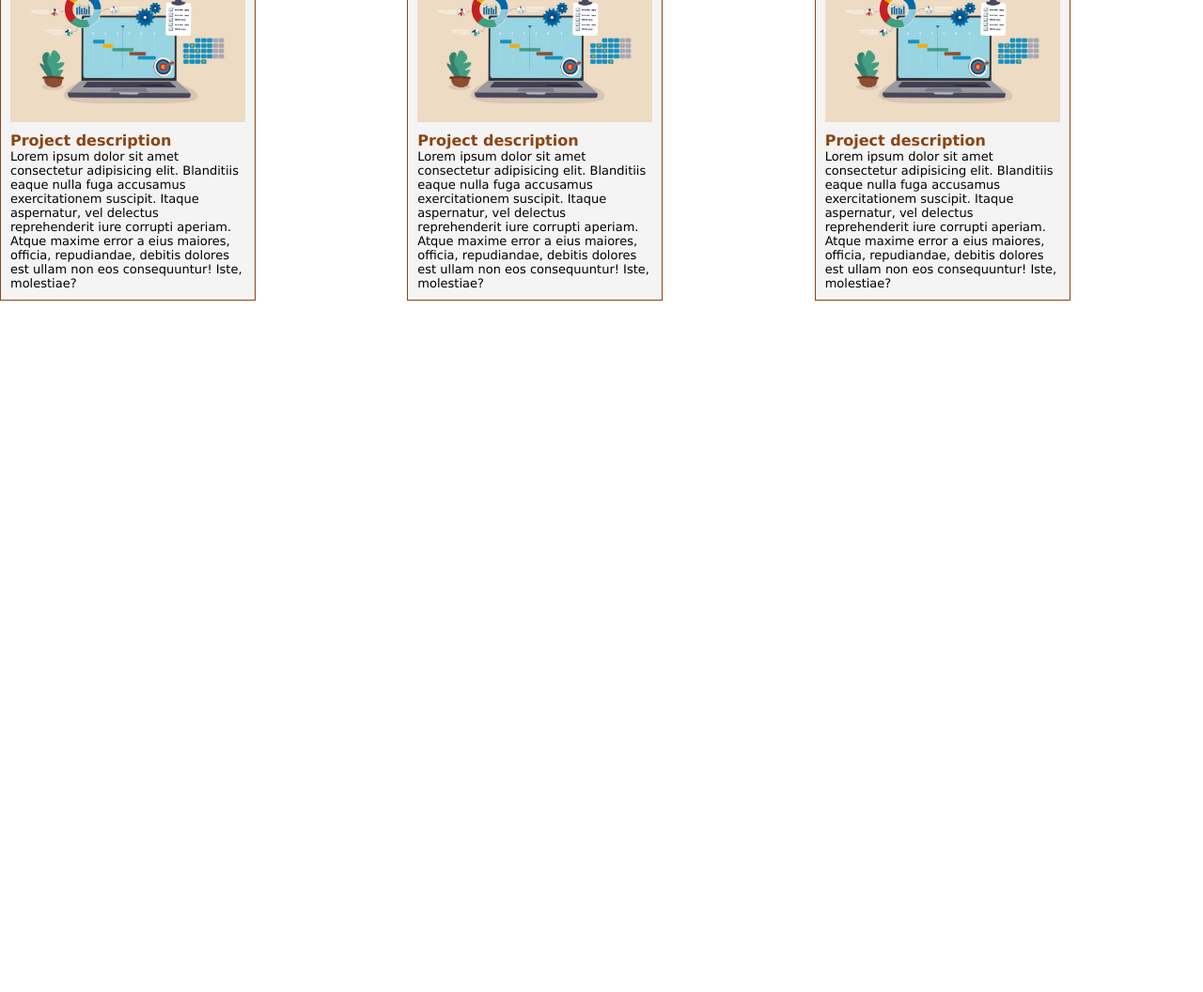
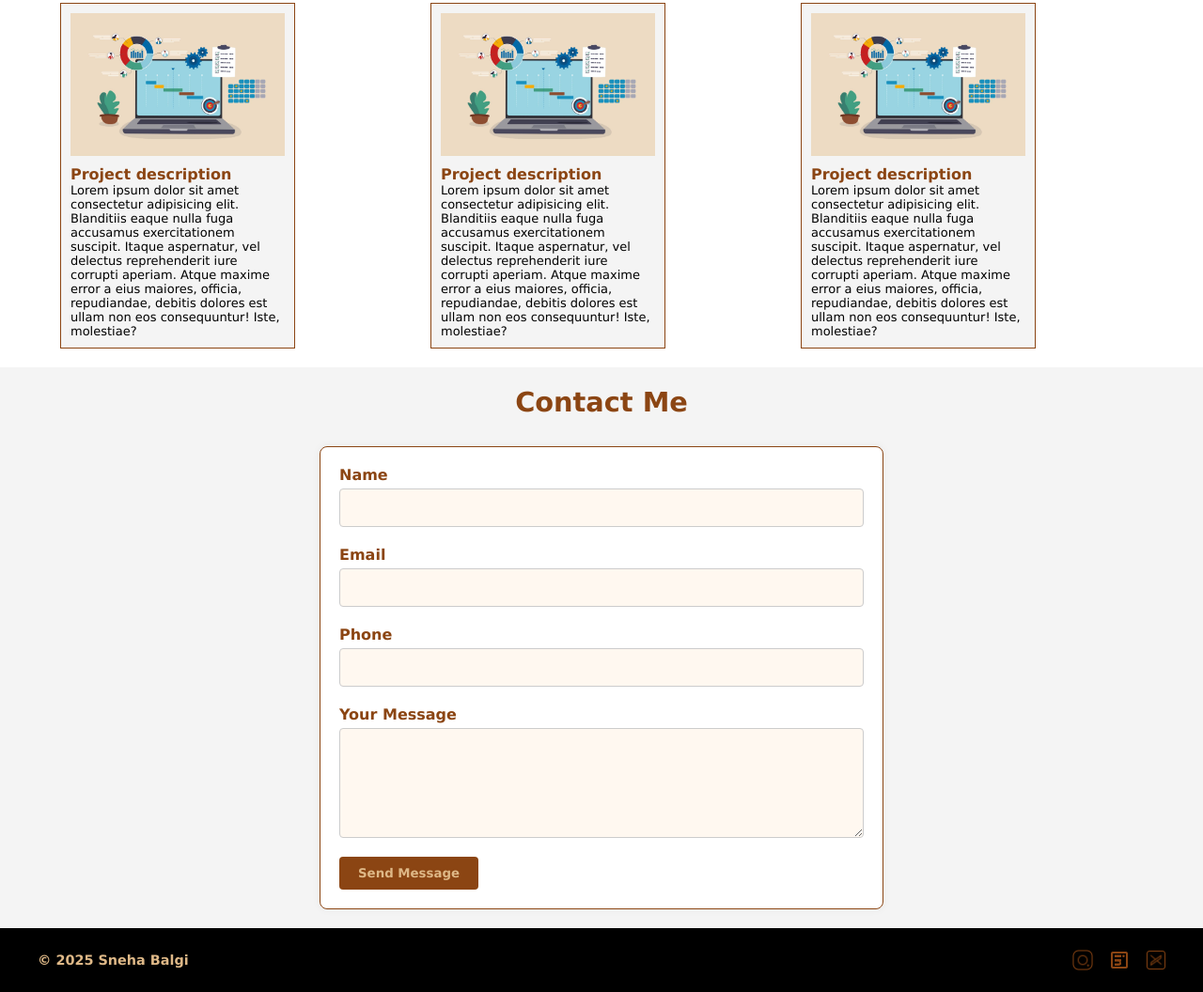
Before and after one commit to snehabounteous/portfolio-website, a plain HTML site: page index.html in a window 1280 px wide. Shown: the part 1733-2789 px from the top of the page at 94% size. Before the commit the page ends 2053 px from the top, so only its background shows below. Drawn offline with Linux system fonts and the light colour scheme.

Commit message:
contact form and footer added

```diff
--- a/index.html
+++ b/index.html
@@ -12,7 +12,7 @@
             <a href="#hero-section">Home</a>
             <a href="#about-section">About</a>
             <a href="#projects-section">Projects</a>
-            <a href="#">Contact Us</a>
+            <a href="#contact-section">Contact Me</a>
         </div>
     </div>
     <section class="hero-section" id="hero-section">
@@ -25,7 +25,7 @@
                 <span class="greetings">Hello</span>
                 <p class="name">I'm Sneha Balgi</p>
             </div>
-            <div class="contact-button">Contact me</div>
+            <div class="contact-button"><a href="#contact-section">Contact me</a></div>
             <div class="social-media-handles">
                 <img class="social-logos" src="assets/instagram.png" alt="">
                 <img class="social-logos" src="assets/linkedin.png" alt="">
@@ -37,7 +37,7 @@
             <img class="profile-photo" src="assets/profile-pic.jpg" alt="">
             <div class="hero-right-content">
                 <p class="hero-right-text">Lorem, ipsum dolor sit amet consectetur adipisicing elit. Quia aut id perferendis odit! Quae adipisci facere voluptatem veniam veritatis. Officia non cum totam exercitationem voluptate quam, tempora voluptatem quia pariatur.</p>
-                <div class="know-more-button">Know More</div>
+                <div class="know-more-button"><a href="#about-section">Know More</a></div>
             </div>
         </div>
     </section>
@@ -50,7 +50,7 @@
     </div>
 </section>
 <section class="projects-section" id="projects-section">
-    <h2>Projects</h1>
+    <h2 class="project-heading">Projects</h1>
     <div class="project-list">
 
         <div class="project-card">
@@ -97,6 +97,44 @@
         </div>
     </div>
 </section>
+<section class="contact-section" id="contact-section">
+    <h2 class="contact-title">Contact Me</h2>
+    <form class="contact-form">
+        <div class="form-group">
+            <label for="name">Name</label>
+            <input type="text" id="name" name="name" required />
+        </div>
+
+        <div class="form-group">
+            <label for="email">Email</label>
+            <input type="email" id="email" name="email" required />
+        </div>
+
+        <div class="form-group">
+            <label for="phone">Phone</label>
+            <input type="tel" id="phone" name="phone" />
+        </div>
+
+        <div class="form-group">
+            <label for="query">Your Message</label>
+            <textarea id="query" name="query" rows="5" required></textarea>
+        </div>
+
+        <button type="submit" class="submit-button">Send Message</button>
+    </form>
+</section>
+<footer class="footer">
+    <div class="footer-content">
+        <div class="footer-left">
+            <p class="footer-name">© 2025 Sneha Balgi</p>
+        </div>
+        <div class="footer-right">
+            <a href="https://www.instagram.com" target="_blank"><img class="footer-icon" src="assets/instagram.png" alt="Instagram"></a>
+            <a href="https://www.linkedin.com" target="_blank"><img class="footer-icon" src="assets/linkedin.png" alt="LinkedIn"></a>
+            <a href="https://www.twitter.com" target="_blank"><img class="footer-icon" src="assets/twitter.png" alt="Twitter"></a>
+        </div>
+    </div>
+</footer>
 
 </body>
 </html>
--- a/style.css
+++ b/style.css
@@ -1,9 +1,17 @@
-*{
+*,
+*::before,
+*::after{
     margin: 0;
     padding: 0;
     font-family: 'Lucida Sans', 'Lucida Sans Regular', 'Lucida Grande', 'Lucida Sans Unicode', Geneva, Verdana, sans-serif;
     scroll-behavior: smooth;
+    box-sizing: border-box;
 }
+html, body {
+    max-width: 100%;
+    overflow-x: hidden;
+}
+
 .navbar{
     position: sticky;
     top: 0;
@@ -82,7 +90,7 @@ a:visited{
 .contact-button{
     border: 1px solid black;
     background-color: saddlebrown;
-    border-radius: 5px;
+    /* border-radius: 5px; */
     color: burlywood;
     padding-inline: 20px;
     padding-block: 5px;
@@ -119,9 +127,11 @@ a:visited{
     flex-direction: column;
     gap:10px
 }
-.project-image{
-    width: 250px;
+.project-card:hover{
+    transform: scale(1.05);
+    border: 2px solid saddlebrown;
 }
+
 .project-title{
     font-weight: 600;
     color: saddlebrown;
@@ -134,9 +144,152 @@ a:visited{
 .project-list{
     display: grid;
     grid-template-columns: repeat(3, 1fr);
+    gap: 30px;
+    width: 90%;
+    justify-self: center;
+}
+.project-heading{
+    font-size: 2em;
+    font-weight: bold;
+    color: saddlebrown;
+    margin-block: 15px;
+    margin-left: 15px;
+}
+.contact-section {
+    margin-top: 20px;
+    background-color: #f4f4f4;
+    padding: 20px;
+    color: #333;
+    display: flex;
+    flex-direction: column;
+    align-items: center;
+    gap: 30px;
+    width: 100%;
+    padding: 20px;
+    box-sizing: border-box;
+}
+
+.contact-title {
+    font-size: 2.5em;
+    font-weight: bold;
+    color: saddlebrown;
+}
+
+.contact-form {
+    display: flex;
+    flex-direction: column;
     gap: 20px;
+    width: 90%;
+    max-width: 600px;
+    background-color: white;
+    padding: 30px;
+    border-radius: 8px;
+    border: 1px solid saddlebrown;
+    box-shadow: 0 0 10px rgba(0, 0, 0, 0.05);
 }
+
+.form-group {
+    display: flex;
+    flex-direction: column;
+    gap: 5px;
+}
+
+.form-group label {
+    font-weight: 600;
+    color: saddlebrown;
+}
+
+.form-group input,
+.form-group textarea {
+    padding: 10px;
+    border: 1px solid #ccc;
+    border-radius: 4px;
+    font-size: 1em;
+    font-family: inherit;
+    background-color: #fff8f0;
+    color: #333;
+}
+
+.form-group input:focus,
+.form-group textarea:focus {
+    outline: none;
+    border: 1px solid saddlebrown;
+    box-shadow: 0 0 5px rgba(160, 82, 45, 0.3);
+}
+
+.submit-button {
+    align-self: flex-start;
+    background-color: saddlebrown;
+    color: burlywood;
+    padding: 10px 20px;
+    border: none;
+    font-weight: bold;
+    cursor: pointer;
+    border-radius: 4px;
+    transition: background-color 0.3s ease;
+}
+
+.submit-button:hover {
+    background-color: #4a2e14;
+}
+.footer {
+    background-color: black;
+    color: burlywood;
+    padding: 20px 10px;
+    width: 100%;
+    /* margin-top: 40px; */
+}
+
+.footer-content {
+    max-width: 1200px;
+    margin: 0 auto;
+    display: flex;
+    justify-content: space-between;
+    align-items: center;
+    flex-wrap: wrap;
+    gap: 15px;
+}
+
+.footer-left {
+    font-size: 0.9em;
+    font-weight: bold;
+}
+
+.footer-right {
+    display: flex;
+    gap: 15px;
+}
+
+.footer-icon {
+    width: 24px;
+    height: 24px;
+    transition: transform 0.3s ease;
+}
+
+.footer-icon:hover {
+    transform: scale(1.2);
+}
+
+
 @media (max-width: 768px) {
+    .project-list{
+    grid-template-columns: 1fr;
+        width: 100%;
+        padding: 0 10px;
+    justify-self: center;
+}
+.project-card{
+    width: 100%;
+    border: 1px solid saddlebrown;
+    background-color: #f4f4f4;
+    padding: 10px;
+    display: flex;
+    flex-direction: column;
+    gap:10px
+}
+.project-image{
+    width: 100%;
+}
     .navbar {
         top: 0;
         left: 0;
@@ -147,7 +300,7 @@ a:visited{
         justify-content: end;
         padding-inline: 10px;
         align-items: center;
-        width: 100vw;
+        width: 100%;
     }
 
     .links {
@@ -158,6 +311,8 @@ a:visited{
     }
     .hero-section{
         flex-direction: column;
+        width: 100%;
+    overflow: hidden;
     }
     .hero-left{
         width: 100%;
@@ -178,7 +333,7 @@ a:visited{
     align-items: center;
     padding: 40px 20px;
     background-color: #f4f4f4;
-    gap: 30px;
+    /* gap: 30px; */
     height: max-content;
 }
 
@@ -225,6 +380,7 @@ a:visited{
         align-items: center;
         height: max-content;
         justify-content: center;
+        width: 100%;
     }
 
     .about-left, .about-right {
@@ -243,6 +399,14 @@ a:visited{
     .about-text {
         font-size: 1em;
     }
+.contact-title {
+        font-size: 1.8em;
+        text-align: center;
+    }
+
+    .contact-form {
+        padding: 20px;
+    }
 
 @media (min-width: 769px) {
     .navbar {
@@ -255,7 +419,7 @@ a:visited{
         background-color: black;
         padding-block: 12px;
         align-items: center;
-        height: 97%;
+        height: 100%;
         padding-block: 20px;
         align-items: end;
     }
```
